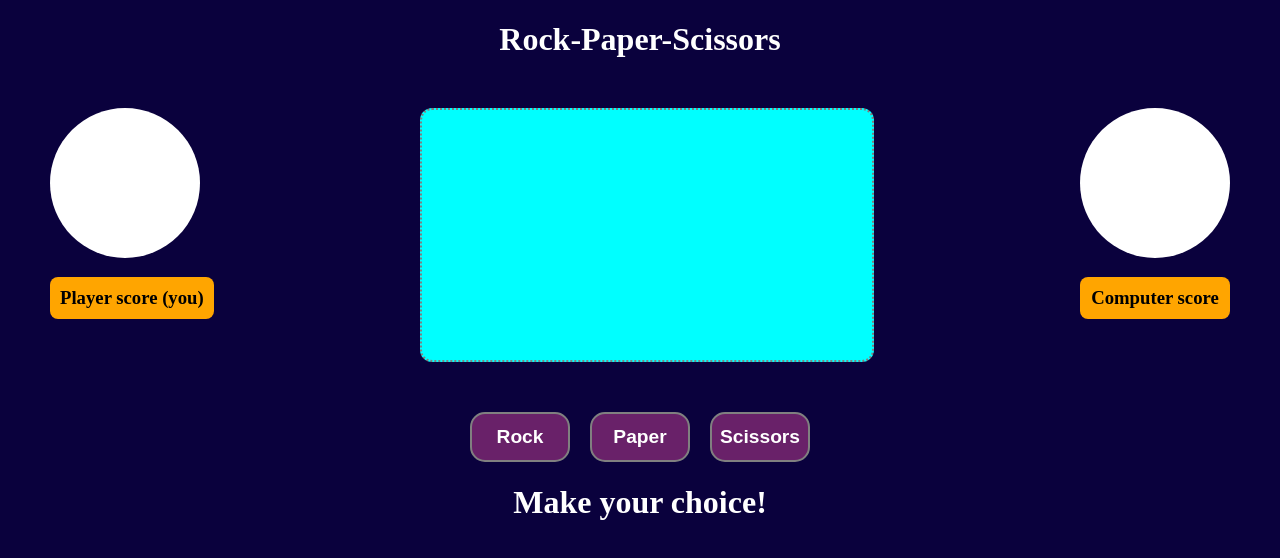
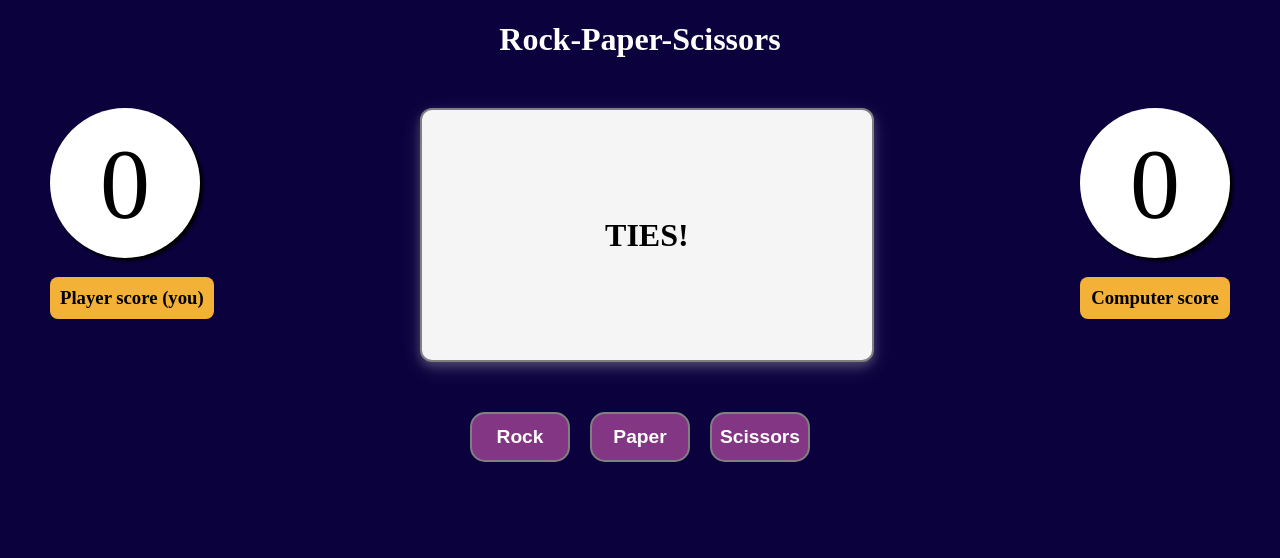
Before and after one commit to DjovannyP/rock_paper_scissors, a plain HTML site: page index.html in a window 1280 px wide. Both pictures are taken after a click on the button "Rock". Drawn offline with Linux system fonts and the light colour scheme.

Commit message:
Feat: display result on the screen
Just display the result of each round on the screen.

```diff
--- a/index.html
+++ b/index.html
@@ -12,24 +12,26 @@
     <div class="result-container" >
         <div>
             <div id="player-score" class="score-screen">
+                <p>0</p>
             </div>
             <h3>Player score (you)</h3>
         </div>
         <div class="result-screen">
-
+            <h1>Make your choice!</h1>
         </div>
         <div>
             <div id="computer-score" class="score-screen">
+                <p>0</p>
             </div>
             <h3>Computer score</h3>
         </div>
     </div>
 
     <div class="button-container">
-        <button id="rock" class="btn-style">Rock</button>
-        <button id="paper" class="btn-style">Paper</button>
-        <button id="scissors" class="btn-style">Scissors</button>
+        <button id="rock" value="rock" class="btn-style">Rock</button>
+        <button id="paper" value="paper" class="btn-style">Paper</button>
+        <button id="scissors" value="scissors" class="btn-style">Scissors</button>
     </div>
-    <h1>Make your choice!</h1>
+
 </body>
 </html>
--- a/script.js
+++ b/script.js
@@ -7,22 +7,87 @@ function getComputerChoice(arr){
  return arrayChoice[choice];
 }
 
+const rockBtn = document.querySelector('#rock')
+const paperBtn = document.querySelector('#paper')
+const scissorsBtn = document.querySelector('#scissors')
+const result = document.querySelector('.result-screen h1');
+const playerScoreDisplay = document.querySelector('#player-score p');
+const computerScoreDisplay = document.querySelector('#computer-score p');
+let playerScore = 0;
+console.log(playerScore);
+let computerScore = 0;
+console.log(computerScore);
+
 function playRound(playerSelection, computerSelection){
+    if (playerSelection === "rock" && computerSelection === "paper") {
+        computerScore ++;
+        console.log(`${computerScore}: I am inside the function`)
+        return "You lose! Paper beats rock";
 
-    if (playerSelection === "rock" && computerSelection === "paper") {
-        return "You lose! Paper beats rock";
     }
     else if (playerSelection === "paper" && computerSelection === "rock") {
-        return "You win! Paper beats rock";
+        playerScore ++;
+        return "You win! Paper beats Rock";
+
     } else if (playerSelection === "rock" && computerSelection === "scissors") {
-        return "You win! Rock beats scissors";
+        playerScore ++;
+        return "You win! Rock beats Scissors";
+
     } else if (playerSelection === "scissors" && computerSelection === "rock") {
-        return "You lose! Rock beats scissors";
+        computerScore ++;
+        return "You lose! Rock beats Scissors";
+
     } else if (playerSelection === "paper" && computerSelection === "scissors") {
-        return "You lose! Scissors beat paper";
+        computerScore++;
+        return "You lose! Scissors beat Paper";
+
     } else if (playerSelection === "scissors" && computerSelection === "paper") {
-        return "You win! Scissors beat paper";
+        playerScore++;
+        return "You win! Scissors beat Paper";
+
     } else {
         return "TIES!";
     }
 }
+//score display
+
+
+
+//player and computer selection
+let playerSelection;
+let computerSelection;
+
+
+
+
+    //rock
+
+    rockBtn.addEventListener('click',(e) =>{
+        playerSelection = e.target.value;
+        computerSelection = getComputerChoice(arrayChoice);
+        result.textContent = playRound(playerSelection, computerSelection);
+
+    })
+
+    playerScoreDisplay.textContent = playerScore;
+    console.log(playerScoreDisplay);
+    computerScoreDisplay.textContent = computerScore;
+
+
+
+
+//paper
+paperBtn.addEventListener('click',(e) =>{
+    playerSelection = e.target.value;
+    computerSelection = getComputerChoice(arrayChoice);
+    result.textContent = playRound(playerSelection, computerSelection);
+
+})
+//scissors
+
+scissorsBtn.addEventListener('click',(e) =>{
+    playerSelection = e.target.value;
+    computerSelection = getComputerChoice(arrayChoice);
+    result.textContent = playRound(playerSelection, computerSelection);
+
+})
--- a/style.css
+++ b/style.css
@@ -2,7 +2,7 @@ body{
     margin: auto;
     background-color: rgb(10, 1, 61);
 }
-h1{
+ body > h1{
     text-align: center;
     color: white;
 }
@@ -16,20 +16,32 @@ h1{
 .result-screen{
     width: 450px;
     height: 250px;
-    background-color: aqua;
+    background-color: whitesmoke;
     display: flex;
     border-radius: 12px;
-    border: dotted gray 2px;
+    border: solid gray 2px;
+    box-shadow: 0 4px 8px 0 rgba(212, 210, 210, 0.2), 0 6px 20px 0 rgba(247, 245, 245, 0.19);
+    justify-content: center;
+    color: black;
+    align-items: center;
+    flex-wrap: wrap;
+    z-index: 2;
+
 }
 .score-screen{
     width: 150px;
     height: 150px;
     background-color: white;
     border-radius: 100%;
+    display: flex;
+    justify-content: center;
+    align-items: center;
+    font-size: 100px;
+    box-shadow: 3px 3px 3px black;
 }
 h3{
     text-align: center;
-    background-color: orange;
+    background-color: rgb(243, 177, 55);
     padding: 10px;
     border-radius: 8px;
 }
@@ -45,9 +57,15 @@ h3{
     width: 100px;
     border-radius: 15px;
     border: solid gray 2px;
-    background-color: rgb(105, 33, 105);
+    background-color: rgb(131, 54, 131);
     font-weight: bold;
     font-size: 1.2rem;
     font-family: fantasy;
     color: white;
+    cursor: pointer;
+    transition: background-color 0.2s ease;
 }
+.btn-style:hover{
+    background-color: rgb(54, 3, 54);
+
+}
```
